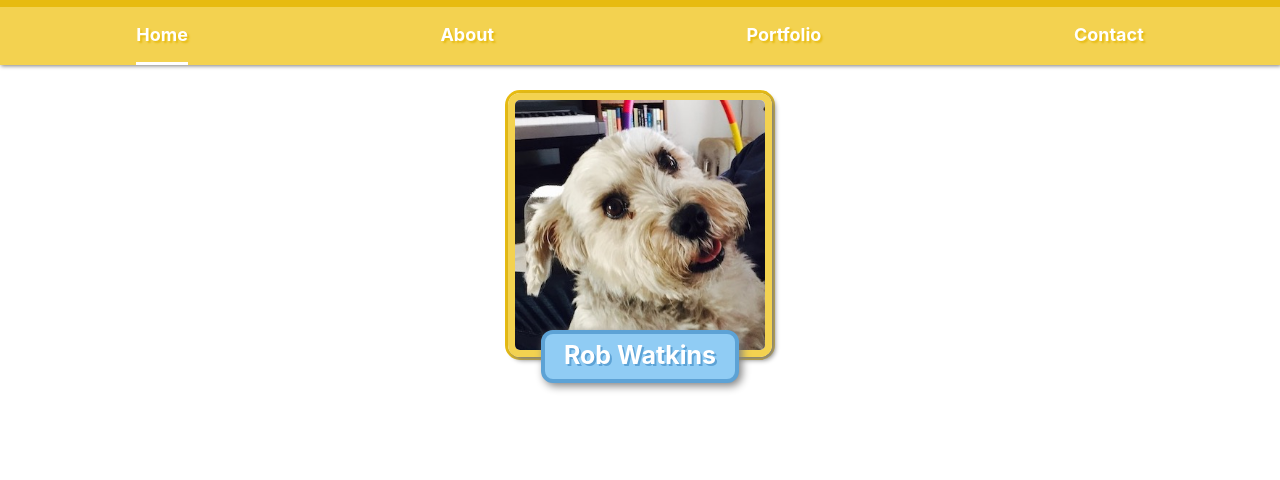
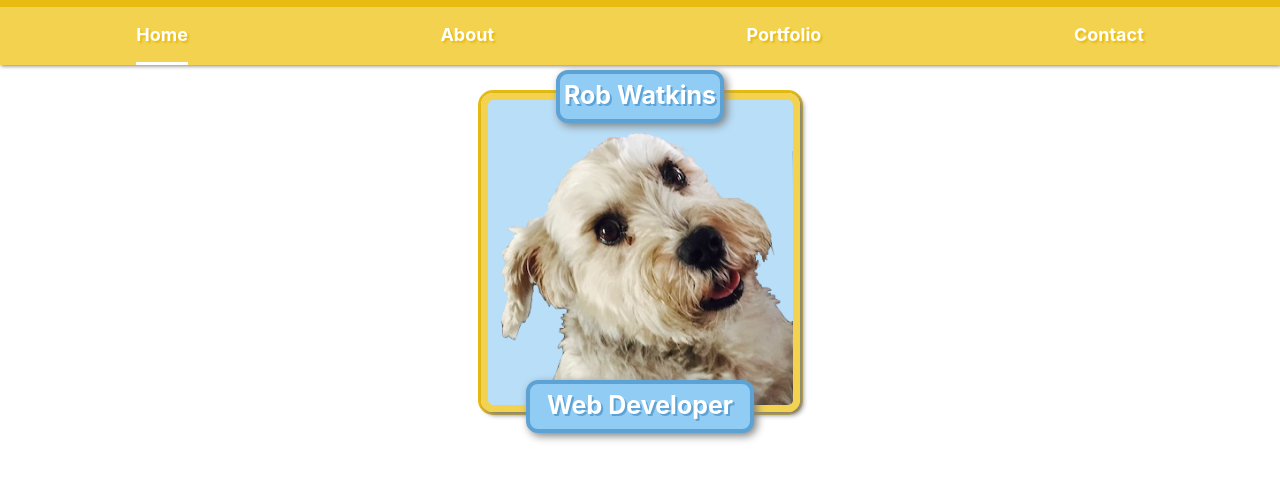
Before and after one commit to robpwatkins/FirstTry-robpwatkins, a React (Create React App) app: page / in a window 1280 px wide. Shown: the top 480 px of the page. Built offline with nearby package versions, Linux system fonts and the light colour scheme.

Commit message:
taco time

```diff
--- a/src/FirstTry.css
+++ b/src/FirstTry.css
@@ -61,15 +61,16 @@ li {
 }
 
 .inner-face {
-  height: 250px;
-  width: 250px;
+  height: 305px;
+  width: 305px;
+  background: #90ccf4a2;
   border: 7px solid #f3d250;
   border-radius: 12px;
   box-shadow: 3px 3px 5px gray;
 }
 
 img {
-  height: 250px;
+  height: 305px;
   border-radius: 5px;
 }
 
@@ -116,9 +117,9 @@ img {
 
 .placard-web-dev {
   position: absolute;
-  width: 190px;
+  width: 220px;
   height: 45px;
-  margin: 240px 0;
+  margin: 290px 0;
   text-align: center;
   line-height: 42px;
   color: white;
--- a/src/components/HomePageFirstTry.js
+++ b/src/components/HomePageFirstTry.js
@@ -1,5 +1,5 @@
 import React from 'react';
-import Bill from '../img/Bill-thumb.jpg';
+import Bill from '../img/RPW-temp-pic.png';
 
 const HomePageFirstTry = () => (
   <div>
@@ -27,11 +27,11 @@ const HomePageFirstTry = () => (
       <div className="web-dev">
         Web Developer
       </div> */}
-      {/* <div className="placard-name">
+      <div className="placard-name">
         Rob Watkins
-      </div> */}
+      </div>
       <div className="placard-web-dev">
-        Rob Watkins
+        Web Developer
       </div>
     </div>
   </div>
```
Also changed, not shown: src/img/RPW-temp-pic.png (added).
